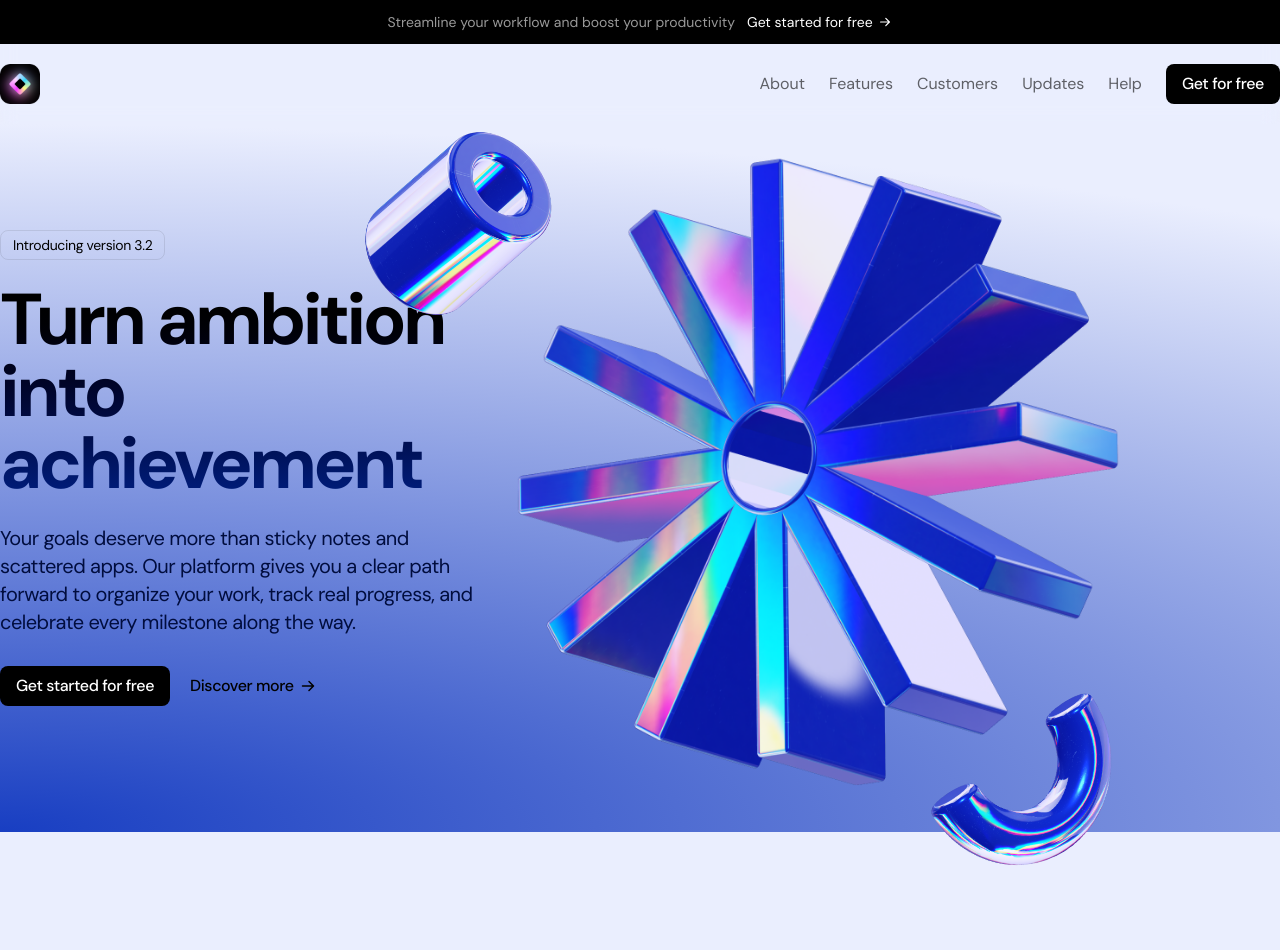
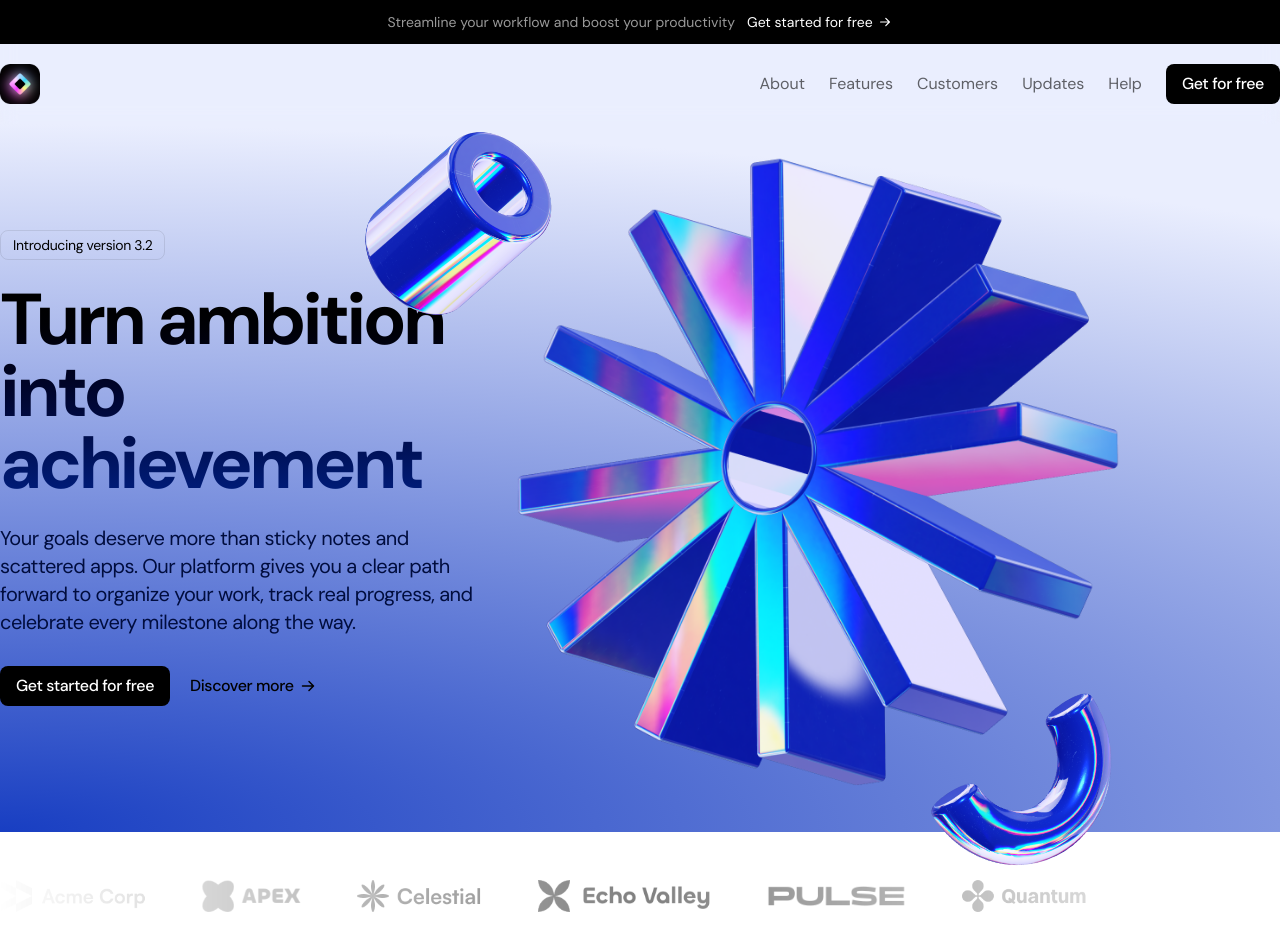
Before and after one commit to Darasimi010/saas-product-landing-page, a Next.js app: page / in a window 1280 px wide. Shown: the top 950 px of the page. Before the commit the page ends 928 px from the top, so only its background shows below. Built offline with nearby package versions, Linux system fonts and the light colour scheme.

Commit message:
completed the logo-ticker section

```diff
--- a/src/app/globals.css
+++ b/src/app/globals.css
@@ -12,4 +12,8 @@
   .btn-text {
     @apply text-black bg-transparent;
   }
+
+  .logo-ticker-image {
+    @apply h-8 w-auto;
+  }
 }
--- a/src/app/page.tsx
+++ b/src/app/page.tsx
@@ -1,4 +1,5 @@
 import { Hero } from "@/sections/Hero";
+import { LogoTicker } from "@/sections/LogoTicker";
 import { Header } from "@/sections/TheHeader";
 
 export default function Home() {
@@ -6,6 +7,7 @@ export default function Home() {
     <>
       <Header />
       <Hero />
+      <LogoTicker />
     </>
   );
 }
--- /dev/null
+++ b/src/sections/LogoTicker.tsx
@@ -0,0 +1,50 @@
+import acmeLogo from "@/assets/logo-acme.png";
+import apexLogo from "@/assets/logo-apex.png";
+import celestialLogo from "@/assets/logo-celestial.png";
+import echoLogo from "@/assets/logo-echo.png";
+import pulseLogo from "@/assets/logo-pulse.png";
+import quantumLogo from "@/assets/logo-quantum.png";
+import Image from "next/image";
+
+export const LogoTicker = () => {
+  return (
+    <div className="py-8 md:py-12 bg-white">
+      <div className="container">
+        <div className="flex overflow-hidden [mask-image:linear-gradient(to_right,transparent,black,transparent)]">
+          <div className="flex gap-14 flex-none">
+            <Image
+              src={acmeLogo}
+              alt="Acme Logo"
+              className="logo-ticker-image"
+            />
+            <Image
+              src={apexLogo}
+              alt="Apex Logo"
+              className="logo-ticker-image"
+            />
+            <Image
+              src={celestialLogo}
+              alt="Celestial Logo"
+              className="logo-ticker-image"
+            />
+            <Image
+              src={echoLogo}
+              alt="Echo Logo"
+              className="logo-ticker-image"
+            />
+            <Image
+              src={pulseLogo}
+              alt="Pulse Logo"
+              className="logo-ticker-image"
+            />
+            <Image
+              src={quantumLogo}
+              alt="Quantum Logo"
+              className="logo-ticker-image"
+            />
+          </div>
+        </div>
+      </div>
+    </div>
+  );
+};
```
